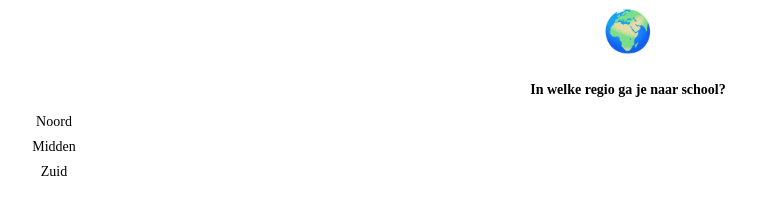
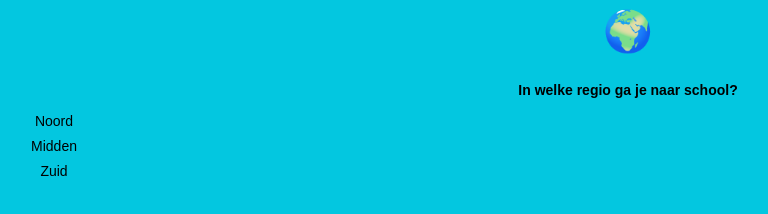
Before and after one commit to blaauwkoen/vrij.school, a plain HTML site: page index.html in a window 1280 px wide. Shown: the whole page, without its empty margins (12-780 px from the left). Drawn offline with Linux system fonts and the light colour scheme.

Commit message:
Added style

```diff
--- a/index.html
+++ b/index.html
@@ -1,6 +1,7 @@
 <html>
 <head>
   <link rel="stylesheet" href="styles.css">
+  <link href="https://fonts.googleapis.com/css?family=Source+Sans+Pro:400,600,900" rel="stylesheet">
 </head>
 <body>
 <div class="content">
--- a/styles.css
+++ b/styles.css
@@ -1,12 +1,17 @@
+body {font-family: 'Source Sans Pro Semibold', sans-serif;
+background-color: #03C7E0;}
 h1{width:100%;
 text-align: center;
-font-size: 40px;}
+font-size: 40px;
+font-family: 'Source Sans Pro Black', sans-serif}
 h2{width:100%;
 text-align: center;
-font-size: 14px;}
+font-size: 14px;
+font-family: 'Source Sans Pro Black', sans-serif}
 .knop{width:116px;
 border-radius: 1000px;
 text-align: center;
 font-size: 14px;
 height: 25px;
-line-height: 25px;}
+line-height: 25px;
+}
```
